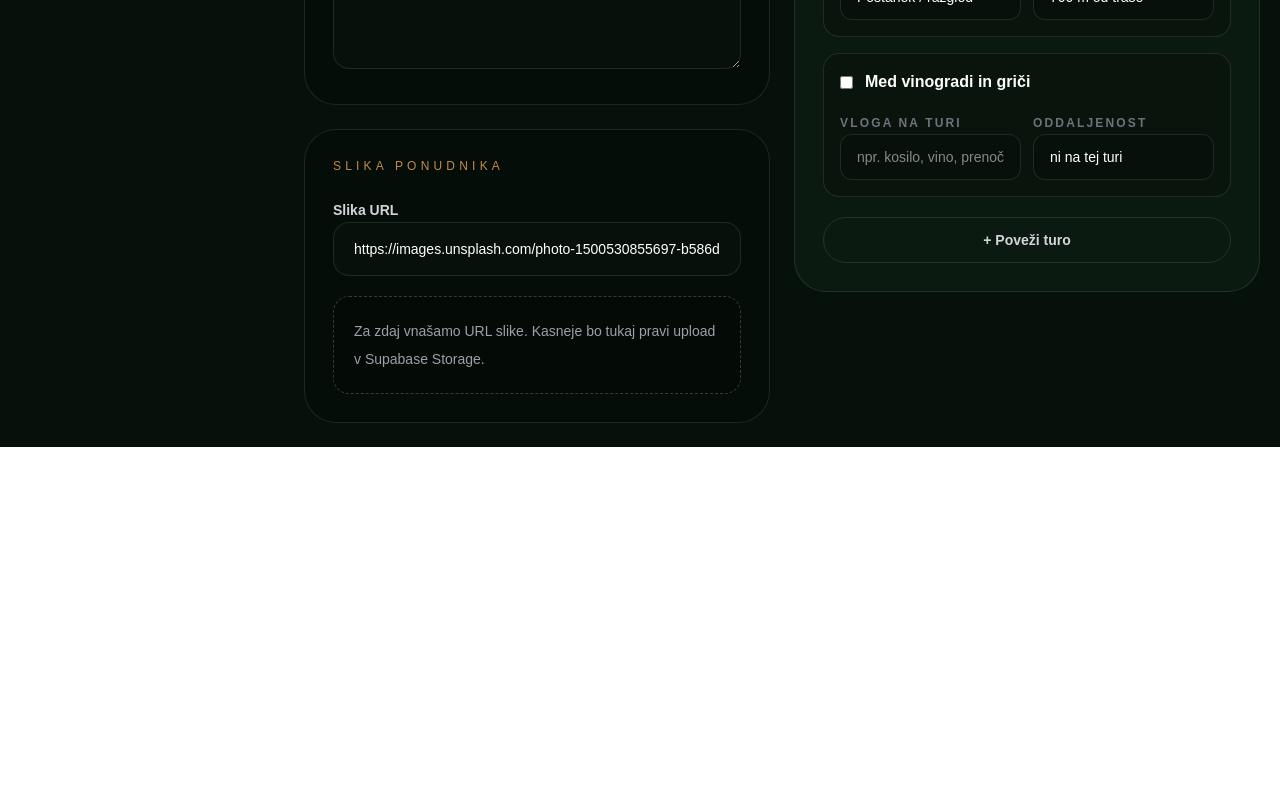
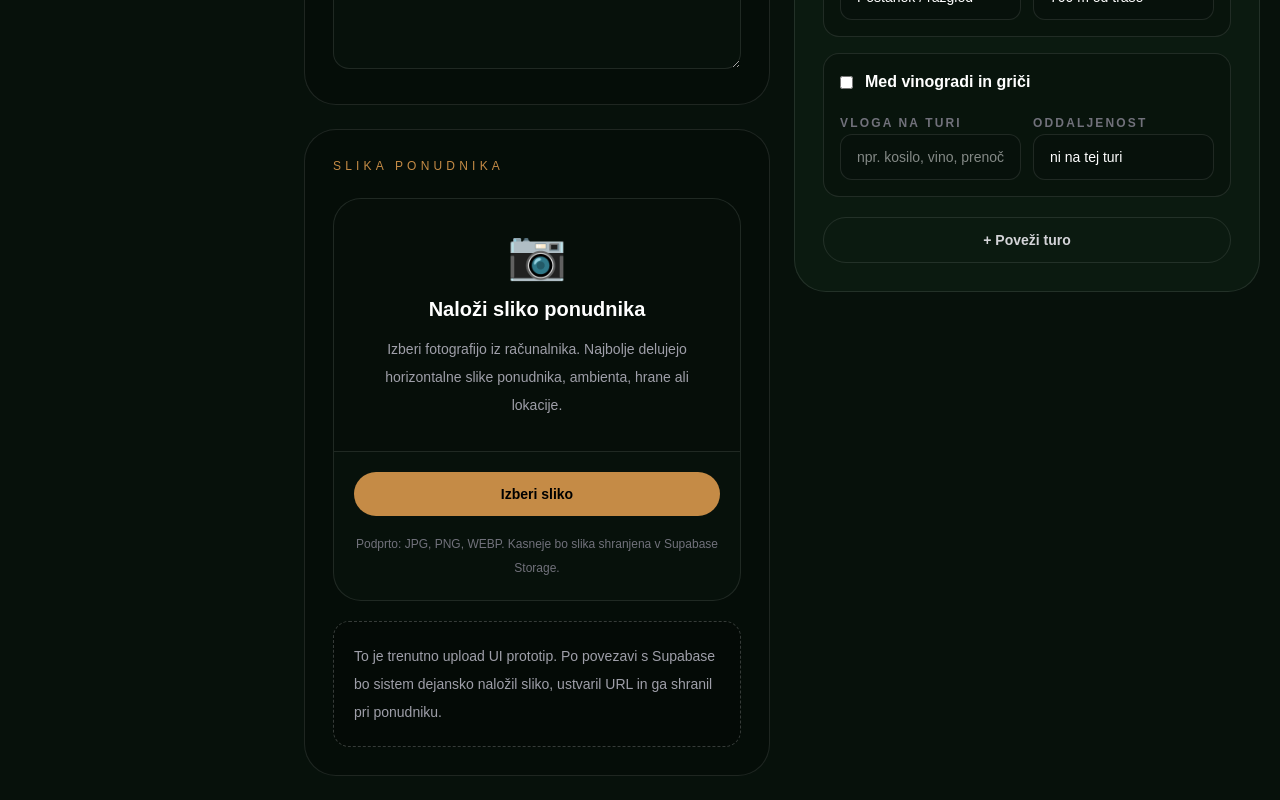
Before and after one commit to rabojan/bojan-on-bike-app, a Next.js app: page /admin/ponudniki/rudijev-dom-na-pohorju in a window 1280 px wide. Shown: the part 1715-2515 px from the top of the page. Before the commit the page ends 2162 px from the top, so only its background shows below. Built offline with nearby package versions, Linux system fonts and the light colour scheme; sample sign-in values are in the browser's storage.

Commit message:
Replace provider image URL with upload UI

```diff
--- a/app/admin/ponudniki/rudijev-dom-na-pohorju/page.tsx
+++ b/app/admin/ponudniki/rudijev-dom-na-pohorju/page.tsx
@@ -229,19 +229,41 @@ export default function EditProviderPage() {
                 Slika ponudnika
               </div>
 
-              <label className="space-y-2">
-                <span className="text-sm font-semibold text-zinc-300">
-                  Slika URL
-                </span>
-                <input
-                  defaultValue="https://images.unsplash.com/photo-1500530855697-b586d89ba3ee?q=80&w=1400&auto=format&fit=crop"
-                  className="w-full rounded-2xl border border-white/10 bg-[#07110b] px-5 py-4 text-sm outline-none focus:border-[#c58b46]/60"
-                />
-              </label>
+              <div className="overflow-hidden rounded-[28px] border border-white/10 bg-[#07110b]">
+                <div className="flex min-h-[240px] items-center justify-center bg-black/20 p-8 text-center">
+                  <div>
+                    <div className="text-5xl">📷</div>
+                    <div className="mt-4 text-xl font-black">
+                      Naloži sliko ponudnika
+                    </div>
+                    <p className="mt-3 max-w-sm text-sm leading-7 text-zinc-400">
+                      Izberi fotografijo iz računalnika. Najbolje delujejo
+                      horizontalne slike ponudnika, ambienta, hrane ali lokacije.
+                    </p>
+                  </div>
+                </div>
+
+                <div className="border-t border-white/10 p-5">
+                  <label className="flex cursor-pointer items-center justify-center rounded-full bg-[#c58b46] px-5 py-3 text-sm font-bold text-black transition hover:opacity-90">
+                    Izberi sliko
+                    <input
+                      type="file"
+                      accept="image/jpeg,image/png,image/webp"
+                      className="hidden"
+                    />
+                  </label>
+
+                  <div className="mt-4 text-center text-xs leading-6 text-zinc-500">
+                    Podprto: JPG, PNG, WEBP. Kasneje bo slika shranjena v
+                    Supabase Storage.
+                  </div>
+                </div>
+              </div>
 
               <div className="mt-5 rounded-2xl border border-dashed border-white/20 bg-black/20 p-5 text-sm leading-7 text-zinc-400">
-                Za zdaj vnašamo URL slike. Kasneje bo tukaj pravi upload v
-                Supabase Storage.
+                To je trenutno upload UI prototip. Po povezavi s Supabase bo
+                sistem dejansko naložil sliko, ustvaril URL in ga shranil pri
+                ponudniku.
               </div>
             </div>
           </div>
```
